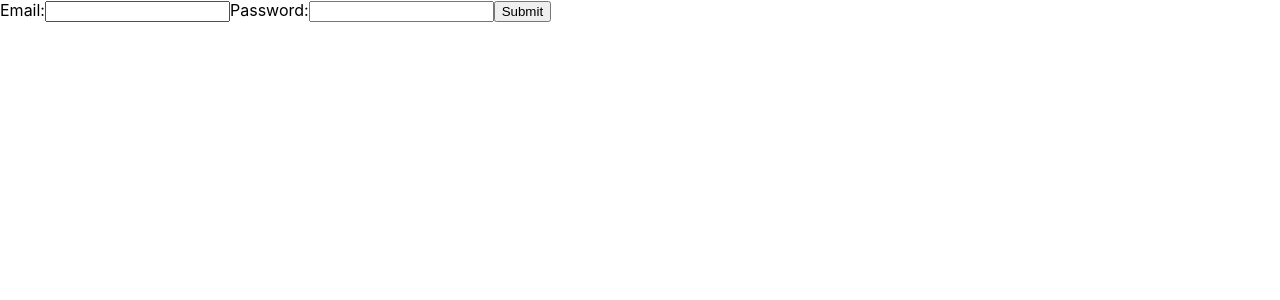
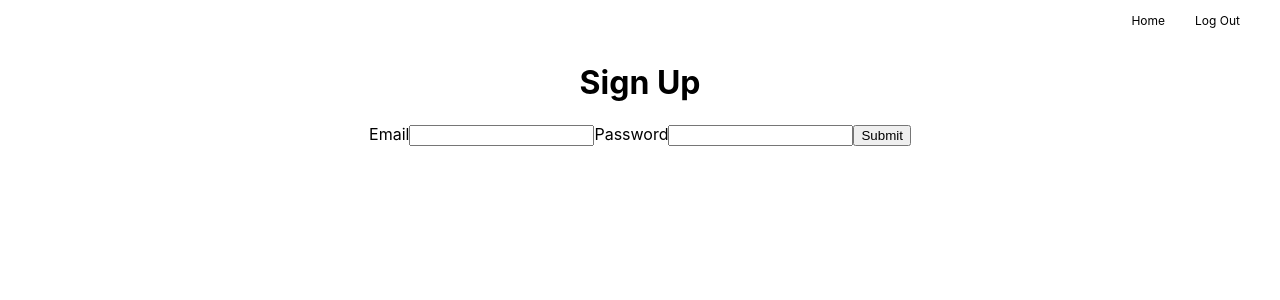
Before and after one commit to JunjieG/Mappr, a React (Create React App) app in the folder client/: page /signup in a window 1280 px wide. Shown: the top 300 px of the page. Built offline with nearby package versions, Linux system fonts and the light colour scheme.

Commit message:
log in functionality works

```diff
--- a/client/package.json
+++ b/client/package.json
@@ -5,6 +5,7 @@
   "dependencies": {
     "react": "^16.12.0",
     "react-dom": "^16.12.0",
+    "react-router-dom": "^5.1.2",
     "react-scripts": "3.2.0"
   },
   "scripts": {
--- a/client/src/App.js
+++ b/client/src/App.js
@@ -1,47 +1,23 @@
-import React, { useState, useEffect } from 'react';
+import React from 'react';
+import { BrowserRouter as Router, Route } from 'react-router-dom'
+import './App.css';
+
+import Login from './containers/Login';
+import Logout from './containers/Logout';
+import SignUp from './containers/SignUp';
+import UserProfile from './containers/UserProfile';
+import Header from './components/Header';
 
 function App() {
-  const [email, setEmail] = useState('');
-  const [password, setPassword] = useState('');
-  const [errorMessage, setErrorMessage] = useState('');
-
-  const handleSubmit = (evt) => {
-    evt.preventDefault();
-    fetch('/api/users/register' , {
-      method: "POST",
-      headers: {
-        'Content-type': 'application/json'
-      },
-      body: JSON.stringify({
-        'email': email,
-        'password': password
-      })
-    })
-    .then((result) => result.json())
-      .then((info) => {
-        if (info == "auth/invalid-email"){
-          console.log('whyyy?')
-          setErrorMessage('Invalid EMAIL REEEEEEEEEE!!!!');
-        }
-      })
-  }
-
   return (
     <div className="App">
-      <form onSubmit={handleSubmit}>
-        <label>
-          Email:
-          <input type="text" value={email} onChange={e => setEmail(e.target.value)}/>
-        </label>
-        <label>
-          Password:
-          <input type="password" value={password}
-            onChange={e => setPassword(e.target.value)}
-          />
-        </label>
-        <input type="submit" value="Submit" />
-      </form>
-      {errorMessage}
+      <Header loggedIn={true}/>
+      <Router>
+        <Route exact path='/' component={UserProfile} />
+        <Route exact path='/login' component={Login} />
+        <Route exact path='/signup' component={SignUp} />
+        <Route exact path='/logout' component={Logout} />
+      </Router>
     </div>
   );
 }
--- /dev/null
+++ b/client/src/components/Header/index.css
@@ -0,0 +1,15 @@
+nav {
+  align-items: center;
+  display: flex;
+  justify-content: flex-end;
+  padding: 10px 25px;
+}
+
+a {
+  color: black;
+  display: inline-block;
+  font-size: 12px;
+  line-height: 1;
+  padding: 5px 15px;
+  text-decoration: none;
+}
--- /dev/null
+++ b/client/src/components/Header/index.js
@@ -0,0 +1,18 @@
+import React from 'react';
+
+import "./index.css";
+
+export default function Header({ loggedIn }) {
+  return (
+    <div className="App">
+      <header>
+        <nav>
+          {loggedIn && <a href="/">Home</a>}
+          {!loggedIn && <a href="/login">Log In</a>}
+          {!loggedIn && <a href="/signup">Sign Up</a>}
+          {loggedIn && <a href="/logout">Log Out</a>}
+        </nav>
+      </header>
+    </div>
+  );
+}
--- /dev/null
+++ b/client/src/components/LoginForm/index.js
@@ -0,0 +1,43 @@
+import React, { useState, useEffect } from 'react';
+
+export default function LoginForm({ state }) {
+  const [email, setEmail] = useState('');
+  const [password, setPassword] = useState('');
+  const [errorMessage, setErrorMessage] = useState('');
+
+  const handleSubmit = (evt) => {
+    evt.preventDefault();
+    fetch(`/api/users/${state}` , {
+      method: "POST",
+      headers: {
+        'Content-type': 'application/json'
+      },
+      body: JSON.stringify({
+        'email': email,
+        'password': password
+      })
+    })
+    .then((result) => result.json())
+      .then((info) => {
+        if (info == "auth/invalid-email"){
+          console.log('whyyy?')
+          setErrorMessage('Invalid EMAIL REEEEEEEEEE!!!!');
+        }
+      })
+  }
+
+  return (
+    <div className="LoginForm">
+      <form onSubmit={handleSubmit}>
+        <label for="email">Email</label>
+        <input type="text" name="email" value={email} onChange={e =>
+            setEmail(e.target.value)}/>
+        <label for="passwd">Password</label>
+        <input type="password" name="passwd" value={password} onChange={e =>
+            setPassword(e.target.value)} />
+        <input type="submit" value="Submit" />
+      </form>
+      {errorMessage}
+    </div>
+  );
+}
--- /dev/null
+++ b/client/src/containers/Login/index.js
@@ -0,0 +1,18 @@
+import React, { useState, useEffect } from 'react';
+
+import LoginForm from '../../components/LoginForm'
+
+function Login() {
+  const [email, setEmail] = useState('');
+  const [password, setPassword] = useState('');
+  const [errorMessage, setErrorMessage] = useState('');
+
+  return (
+    <div className="Login">
+      <h1>Login</h1>
+      <LoginForm state="login"/>
+    </div>
+  );
+}
+
+export default Login;
--- /dev/null
+++ b/client/src/containers/Logout/index.js
@@ -0,0 +1,28 @@
+import React, { useState, useEffect } from 'react';
+
+function LogOut() {
+  fetch(`/api/users/logout` , {
+    method: "GET",
+    //headers: {
+      //'Content-type': 'application/json'
+    //},
+    //body: JSON.stringify({
+      //'email': email,
+      //'password': password
+    //})
+  })
+  .then((result) => result.json())
+    .then((info) => {
+      if (info == "auth/invalid-email"){
+        console.log('whyyy?')
+      }
+    })
+
+  return (
+    <div className="LogOut">
+      <h1>Logging Out..</h1>
+    </div>
+  );
+}
+
+export default LogOut;
--- /dev/null
+++ b/client/src/containers/SignUp/index.js
@@ -0,0 +1,18 @@
+import React, { useState, useEffect } from 'react';
+
+import SignUpForm from '../../components/LoginForm'
+
+function SignUp() {
+  const [email, setEmail] = useState('');
+  const [password, setPassword] = useState('');
+  const [errorMessage, setErrorMessage] = useState('');
+
+  return (
+    <div className="SignUp">
+      <h1>Sign Up</h1>
+      <SignUpForm state="register" />
+    </div>
+  );
+}
+
+export default SignUp;
--- /dev/null
+++ b/client/src/containers/UserProfile/index.js
@@ -0,0 +1,16 @@
+import React, { useState, useEffect } from 'react';
+
+export default function UserProfile() {
+  fetch(`/api/users/getuser` , {
+    method: "GET",
+  })
+    .then((result) => {
+      console.log(result.json())
+    })
+
+  return (
+    <div className="LogOut">
+      <h1>Getting user....</h1>
+    </div>
+  );
+}
```
Also changed, not shown: client/src/components/UserProfileComponents/index.js (added), client/src/containers/Home/index.js (deleted), 2 other files (tests, documents, lock files or other folders).
